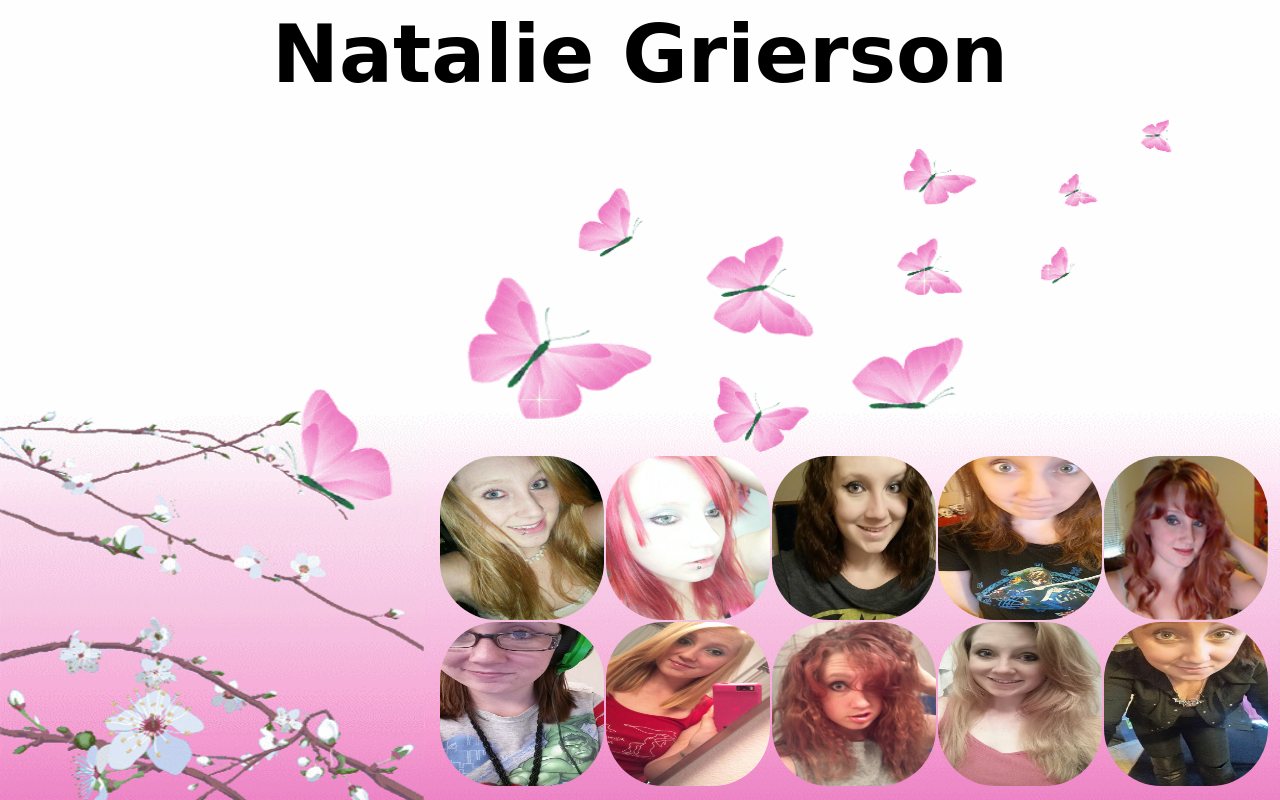
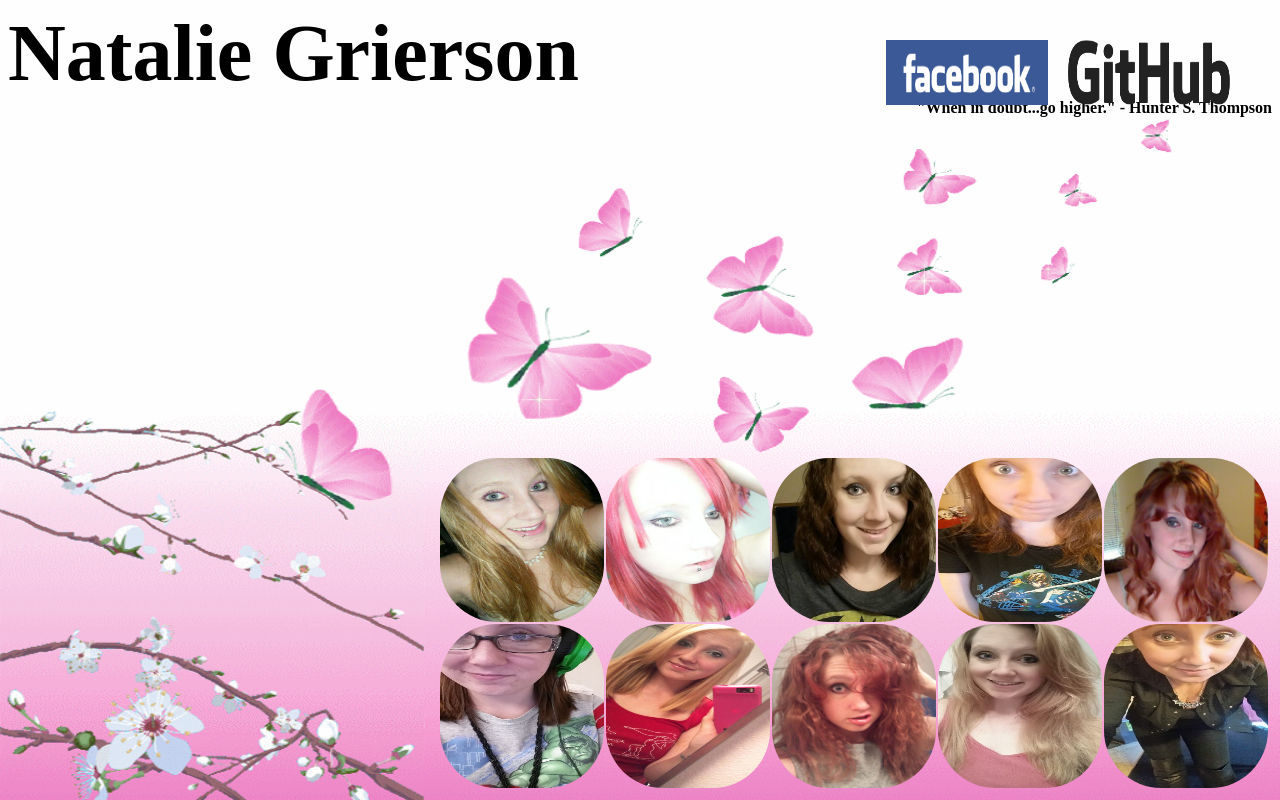
Before and after one commit to NGrierson/Natalie-Grierson, a plain HTML site: page index.html in a window 1280 px wide. Drawn offline with Linux system fonts and the light colour scheme.

Commit message:
Additions

```diff
--- a/CSS/stylesheet.css
+++ b/CSS/stylesheet.css
@@ -5,35 +5,78 @@ body
 	background-image:url(../Images/ButterflyBackground.gif);
 	background-size: 100% 100%;
 	background-repeat:no-repeat;
-	background-attachment: fixed
+	background-attachment: fixed;
 }
 /*Heading 6*/
 #title
 {
-	font-family: Cursive;
+	font-family: Papyrus;
 	font-size:5em;
-	text-align:center;
+	text-align:left;
+	margin:0px;
+}
+/*Social Network Table Styling*/
+.Social_Network_Table_Data
+{
+	width:20%;
+	position:relative;
+}
+.Social_Network_Table_Data:after
+{
+/*I don't know what this is but it works and it's for the picture table*/
+    content:'';
+    display:block;
+    margin-top:100%;
+}
+#Social_Network_Table
+{
+	position:absolute;
+	width:30%;
+	top:5px;
+	right:30px;
+	border-spacing:20px;
+}
+.Social_Network_Picture
+{
+	position:absolute;
+    top:15px;
+    bottom:0;
+    left:0;
+    right:0;
+	height:40%;
+	width:100%;
+
+}
+/*Heading 3*/
+h3
+{
+	font-family: Harrington;
+	font-size: 1em;
+	text-align:right;
+	margin:0px;
 }
 
-/*Table styling*/
-table
+/*Picture Table styling*/
+#Picture_Table
 {
 	width:65%;
 	position:absolute;
 	bottom:10px;
 	right:10px;
 }
-td
+.Picture_Table_Data
 {
 	width:20%;
 	position:relative;
 }
-td:after{/*I don't know what this is but it works*/
+.Picture_Table_Data:after
+{
+/*I don't know what this is but it works and it's for the picture table*/
     content:'';
     display:block;
     margin-top:100%;
 }
-img
+.Picture_Table_Image
 {
 	position:absolute;
     top:0;
--- a/index.html
+++ b/index.html
@@ -1,46 +1,68 @@
 <!DOCTYPE>
 <html>
 <head>
-    <title> Natalie Grierson</title>
+	<link rel="stylesheet" type:"text/css" href="CSS/stylesheet.css"/>
+    <title>Natalie Grierson</title>
 </head>
-	<link rel="stylesheet" type:"text/css" href="CSS/stylesheet.css"/>
 <body>
+<!-- Name and quote -->
 	<h6 id="title">Natalie Grierson</h6>
-    <table>
+<!--Social Network Table-->
+    <table id="Social_Network_Table">
     	<tr>
-        	<td>
-            	<img src="Images/Picture 1.jpg"alt="Picture 1"/>
+        	<td class="Social_Network_Table_Data">
+                <a href="https://www.facebook.com/bodhibellydance">
+                	<img class="Social_Network_Picture" src="Images/facebook_icon2.jpg"alt="Facebook_Icon"/>
+                </a>
             </td>
-            <td>
-            	<img src="Images/Picture 2.jpg"alt="Picture 2"/>
-            </td>
-            <td>
-            	<img src="Images/Picture 3.jpg"alt="Picture 3"/>
-            </td>
-            <td>
-            	<img src="Images/Picture 5.jpg"alt="Picture 4"/>
-            </td>
-            <td>
-            	<img src="Images/Picture 4.jpg"alt="Picture 5"/>
+            <td class="Social_Network_Table_Data">
+            	<a href="https://github.com/NGrierson">
+            		<img class="Social_Network_Picture" src="Images/GitHub_Icon2.png"alt="gitHub_Icon"/>
+                </a>
             </td>
         </tr>
-        	<td>
-            	<img src="Images/Picture 7.jpg"alt="Picture 6"/>
+    </table>
+    <h3>"When in doubt...go higher." - Hunter S. Thompson</h3>
+<!-- Picture Table-->
+    <table id="Picture_Table">
+    	<tr>
+        	<td class="Picture_Table_Data">
+            	<img class="Picture_Table_Image" src="Images/Picture 1.jpg" alt="Picture 1"/>
             </td>
-            <td>
-            	<img src="Images/Picture 9.jpg"alt="Picture 7"/>
+            <td class="Picture_Table_Data">
+            	<img class="Picture_Table_Image" src="Images/Picture 2.jpg" alt="Picture 2"/>
             </td>
-            <td>
-            	<img src="Images/Picture 10.jpg"alt="Picture 8"/>
+            <td class="Picture_Table_Data">
+            	<img class="Picture_Table_Image" src="Images/Picture 3.jpg" alt="Picture 3"/>
             </td>
-            <td>
-            	<img src="Images/Picture 8.jpg"alt="Picture 9"/>
+            <td class="Picture_Table_Data">
+            	<img class="Picture_Table_Image" src="Images/Picture 5.jpg" alt="Picture 4"/>
             </td>
-            <td>
-            	<img src="Images/Picture 6.jpg"alt="Picture 10"/>
+            <td class="Picture_Table_Data">
+            	<img class="Picture_Table_Image" src="Images/Picture 4.jpg" alt="Picture 5"/>
             </td>
+        </tr>
         <tr>
+        	<td class="Picture_Table_Data">
+            	<img class="Picture_Table_Image"src="Images/Picture 7.jpg"alt="Picture 6"/>
+            </td>
+            <td class="Picture_Table_Data">
+            	<img class="Picture_Table_Image" src="Images/Picture 9.jpg"alt="Picture 7"/>
+            </td>
+            <td class="Picture_Table_Data">
+            	<img class="Picture_Table_Image" src="Images/Picture 10.jpg"alt="Picture 8"/>
+            </td>
+            <td class="Picture_Table_Data">
+            	<img class="Picture_Table_Image" src="Images/Picture 8.jpg"alt="Picture 9"/>
+            </td>
+            <td class="Picture_Table_Data">
+            	<img class="Picture_Table_Image" src="Images/Picture 6.jpg"alt="Picture 10"/>
+            </td>
         </tr>
+    </table>
+<!--Multiple Page Table-->
+	<table>
+
     </table>
 </body>
 </html>
```
Also changed, not shown: NoLabel.html (added, +10 -0 lines), Images/Facebook_Icon.png (added), Images/GitHub_Icon2.png (added), Images/facebook_icon2.jpg (added), Images/gitHub_Icon.png (added).
